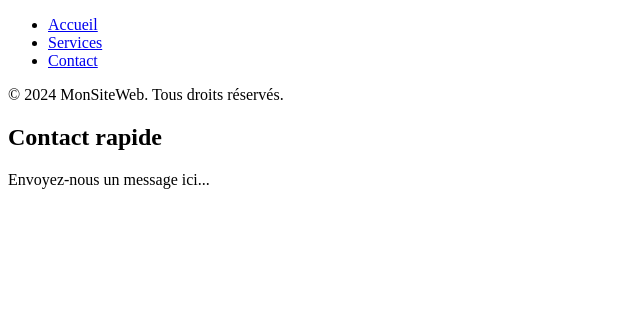
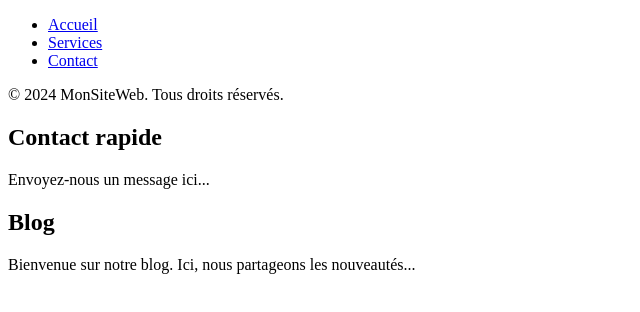
Before and after one commit to raniaby/projet, a plain HTML site: page index.html in a window 1280 px wide. Shown: the whole page, without its empty margins (0-640 px from the left). Drawn offline with Linux system fonts and the light colour scheme.

Commit message:
Ajout de la section Blog

```diff
--- a/index.html
+++ b/index.html
@@ -21,5 +21,10 @@
       <h2>Contact rapide</h2>
       <p>Envoyez-nous un message ici...</p>
     </section>
+    <section>
+        <h2>Blog</h2>
+        <p>Bienvenue sur notre blog. Ici, nous partageons les nouveautés...</p>
+      </section>
+
   </body>
 </html>
```
